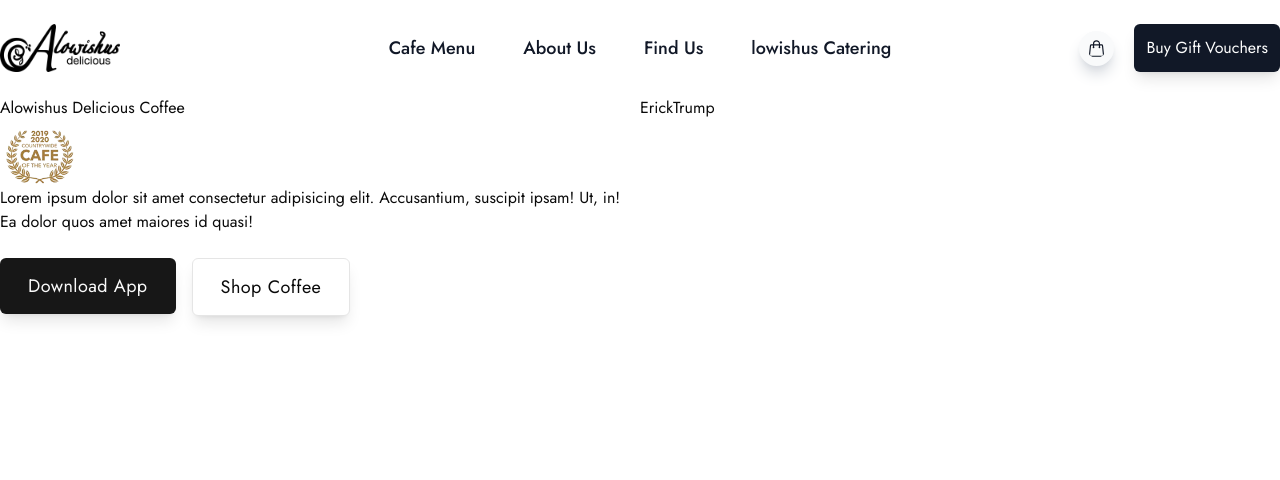
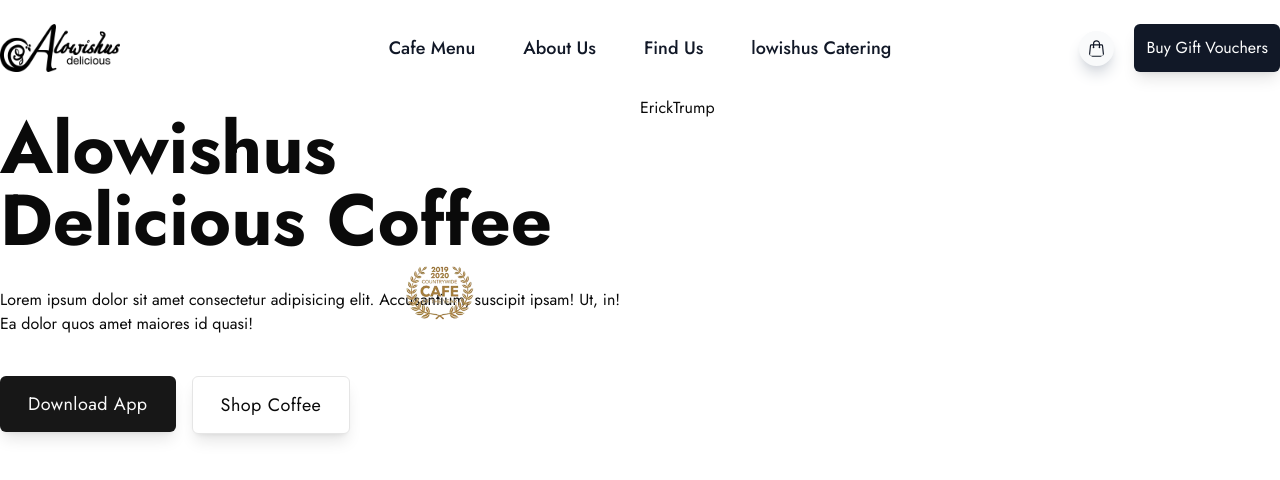
Before and after one commit to asimzahoor443/coffee-alowishus, a Next.js app: page / in a window 1280 px wide. Shown: the top 480 px of the page. Built offline with nearby package versions, Linux system fonts and the light colour scheme.

Commit message:
feat:update

```diff
--- a/app/_components/Banner.jsx
+++ b/app/_components/Banner.jsx
@@ -34,10 +34,11 @@
               {/***** ******/}
               <div className="grid grid-cols-2">
                 {/***** ******/}
-                <div className="">
+                <div className="relative">
                   {/***** ******/}
-                  <h1>
+                  <h1 className="text-7xl font-bold py-4">
                     Alowishus Delicious Coffee
+                    <div className="absolute top-40 right-40">
                       <Image
                         // src="/public/assests/cafe.png"
                         src={CafePic}
@@ -45,8 +46,10 @@
                         height={80}
                         alt="cafe image"
                       />
+                      <div></div>
+                    </div>
                   </h1>
-                  <p>
+                  <p className="py-4">
                     Lorem ipsum dolor sit amet consectetur adipisicing elit.
                     Accusantium, suscipit ipsam! Ut, in! Ea dolor quos amet
                     maiores id quasi!
--- a/app/_components/Header.jsx
+++ b/app/_components/Header.jsx
@@ -85,7 +85,7 @@
   const [mobileMenuOpen, setMobileMenuOpen] = useState(false);
 
   return (
-    <header className="bg-white container">
+    <header className="bg-white ">
       <nav
         aria-label="Global"
         className="mx-auto flex items-center justify-between py-6"
```
Lines whose indentation alone changed are shown as unchanged.
